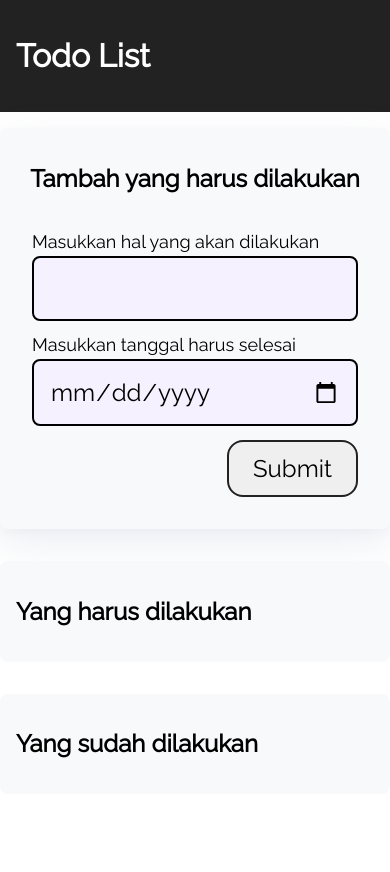
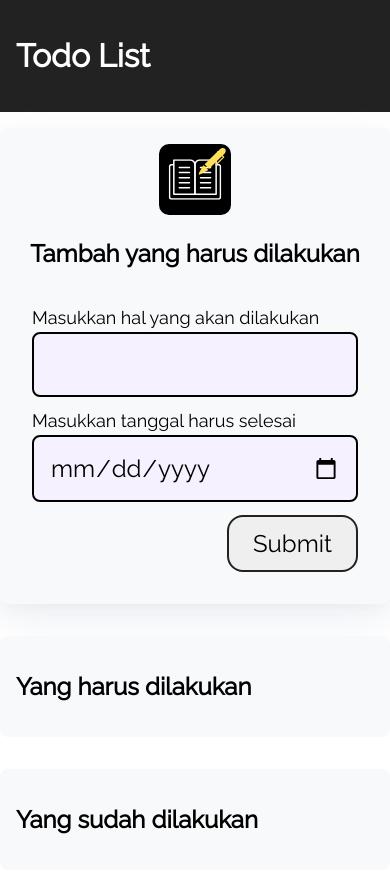
Before and after one commit to Trisn0802/TodoListApp, a plain HTML site: page index.html in a window 390 px wide. Before the commit the page ends 844 px from the top, so only its background shows below. Drawn offline with Linux system fonts and the light colour scheme.

Commit message:
Adding logo apps in the front layout

```diff
--- a/css/style.css
+++ b/css/style.css
@@ -41,6 +41,12 @@ header {
   background: white;
   display: flex;
   align-items: center;
+}
+
+.logo {
+  width: 10%;
+  height: 10%;
+  border-radius: 10px;
 }
 
 .item > .inner h2 {
@@ -190,7 +196,12 @@ input[type="date"],
   }
 }
 
-@media only screen and (min-width: 768px) {
+@media only screen and (max-width: 768px) {
+  .logo {
+    width: 20%;
+    height: 20%;
+  }
+
   .check-button {
     width: 40px;
     height: 40px;
@@ -208,6 +219,11 @@ input[type="date"],
 }
 
 @media only screen and (max-width: 450px) {
+  .logo {
+    width: 20%;
+    height: 20%;
+  }
+
   .check-button {
     width: 30px;
     height: 30px;
--- a/index.html
+++ b/index.html
@@ -4,10 +4,21 @@
     <meta charset="UTF-8" />
     <meta http-equiv="X-UA-Compatible" content="IE=edge" />
     <meta name="viewport" content="width=device-width, initial-scale=1.0" />
+    <!-- elemen meta untuk Open Graph image -->
+    <meta property="og:image" content="TodoListAppLogo.png" />
+    <!-- elemen meta untuk judul -->
+    <meta property="og:title" content="Todo Apps" />
+    <!-- elemen meta untuk deskripsi -->
+    <meta
+      property="og:description"
+      content="Ini adalah website untuk mengisi kegiatan yang akan dilaksanakan nanti"
+    />
+    <!-- elemen meta untuk URL -->
+    <meta property="og:url" content="https://todolistapp-dkr.pages.dev/" />
     <title>Todo Apps</title>
     <link
       rel="shortcut icon"
-      href="assets/Todo List App Logo.png"
+      href="assets/Todo List App Logo.svg"
       type="image/x-icon"
     />
     <link rel="stylesheet" href="css/style.css" />
@@ -20,6 +31,13 @@
 
     <div class="wrapper">
       <div class="container bg-white shadow" id="add-todo">
+        <center>
+          <img
+            class="logo"
+            src="assets/Todo List App Logo.svg"
+            alt="Logo Aplikasi"
+          />
+        </center>
         <h2 class="container-header text-center">
           Tambah yang harus dilakukan
         </h2>
```
Also changed, not shown: TodoListAppLogo.png (renamed from assets/Todo List App Logo.png), assets/Todo List App Logo.svg (added).
